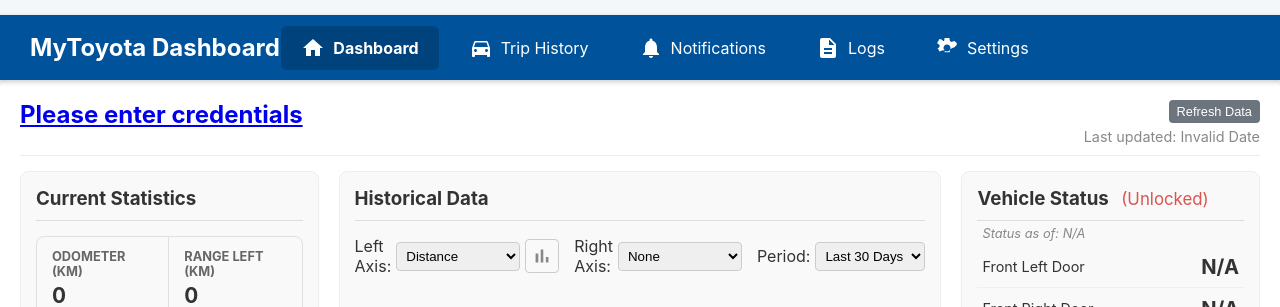
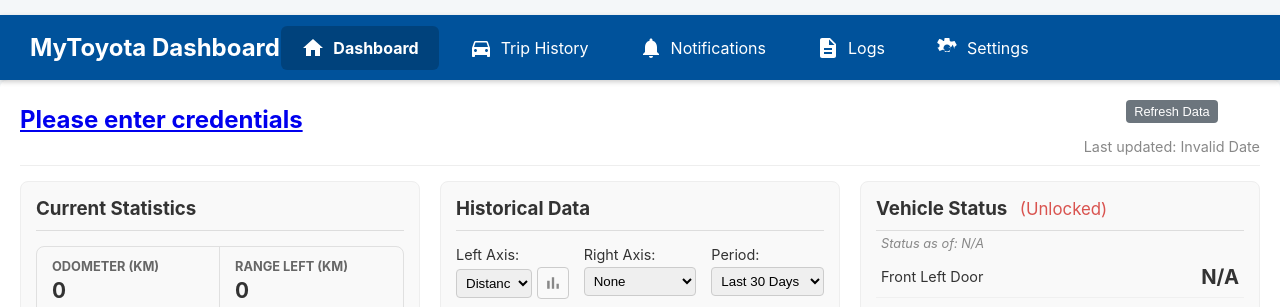
Before and after one commit to stone17/mytoyota-dashboard, a FastAPI app: page / in a window 1280 px wide. Shown: the top 307 px of the page. Run offline with FastAPI, Linux system fonts and the light colour scheme; data that the repository does not hold is empty.

Commit message:
layout fixes for small screens and timezone fix

```diff
--- a/app/static/js/main.js
+++ b/app/static/js/main.js
@@ -484,9 +484,16 @@
         });
     }
 
-    // This function remains unchanged from your base file
     function updateStatusPanel(panel, vehicleStatus) {
         if (!vehicleStatus) return;
+
+        const statusTimestamp = panel.querySelector('.status-timestamp span');
+        if (statusTimestamp && vehicleStatus.last_update_timestamp) {
+            statusTimestamp.textContent = new Date(vehicleStatus.last_update_timestamp).toLocaleString();
+        } else if (statusTimestamp) {
+            statusTimestamp.textContent = 'N/A';
+        }
+
         const lockStatusText = panel.querySelector('.lock-status-text');
         const openStatusText = panel.querySelector('.open-status-text');
         let isCompletelyLocked = true;
--- a/app/templates/index.html
+++ b/app/templates/index.html
@@ -18,6 +18,29 @@
             box-shadow: 0 4px 8px rgba(0,0,0,0.05);
             padding: 20px;
         }
+        /* --- New Header Styles --- */
+        .vehicle-header {
+            display: flex;
+            justify-content: space-between; /* Pushes title left, controls right */
+            align-items: center;          /* Vertically aligns items */
+            flex-wrap: wrap;              /* Allows controls to wrap below on small screens */
+            gap: 10px 20px;               /* Adds space between items when they wrap */
+            margin-bottom: 15px;          /* Space below the header */
+        }
+        .vehicle-controls {
+            display: flex;
+            align-items: center;
+            gap: 15px;                    /* Space between button and last-updated text */
+            flex-shrink: 0;               /* Prevents controls from shrinking oddly */
+        }
+        .last-updated {
+            margin: 0; /* Remove default paragraph margin */
+            font-size: 0.8em;
+            color: #666;
+            white-space: nowrap; /* Prevents "Last updated:" text from wrapping */
+        }
+
+
         .panels-container {
             display: flex;
             flex-direction: row; /* Horizontal on desktop */
@@ -91,28 +114,44 @@
         .charts { height: 350px; }
 
         .chart-controls {
+            display: grid;
+            grid-template-columns: 1fr 1fr 1fr;
+            grid-template-rows: auto auto;
+            gap: 4px 15px;
+            margin-bottom: 15px;
+        }
+        .chart-controls label {
+            grid-row: 1;
+            font-weight: normal;
+            font-size: 0.9em;
+            color: #333;
+        }
+        .chart-controls .input-container {
+             grid-row: 2;
+        }
+        .chart-controls .input-container, .chart-controls select {
+            width: 100%;
+        }
+        .chart-controls .input-with-icon {
             display: flex;
-            gap: 15px;
-            margin-bottom: 15px;
-            justify-content: flex-end;
             align-items: center;
+            gap: 5px;
         }
-        .chart-controls .form-group { margin-bottom: 0; }
-        .chart-controls label { margin-right: 5px; }
-        .chart-controls select, .chart-controls input { padding: 5px; border-radius: 4px; border: 1px solid #ccc; }
-        .chart-controls .distribution-toggle {
-            height: 18px;
-            width: 18px;
-            margin-left: -5px;
+        .chart-controls select {
+            padding: 5px;
+            border-radius: 4px;
+            border: 1px solid #ccc;
         }
+
         .chart-icon-btn {
             background: none;
             border: 1px solid #ccc;
             border-radius: 4px;
             padding: 5px;
             cursor: pointer;
-            height: 34px; /* Match height of other controls */
-            width: 34px;
+            height: 32px;
+            width: 32px;
+            flex-shrink: 0;
             display: flex;
             align-items: center;
             justify-content: center;
@@ -122,16 +161,13 @@
             border-color: #333;
         }
         .chart-icon-btn svg {
-            fill: #888; /* Default 'off' state (gray) */
+            fill: #888;
             transition: fill 0.2s ease-in-out;
         }
         .chart-icon-btn.active svg {
-            fill: #00529b; /* 'On' state (blue) */
+            fill: #00529b;
         }
-        .chart-controls .form-group {
-            display: flex;
-            align-items: center;
-        }
+
 
         .location-map-container {
             height: 250px;
@@ -328,9 +399,13 @@
                         <h3>Historical Data <span class="trip-count"></span></h3>
                     </div>
                     <div class="chart-controls">
-                        <div class="form-group">
-                            <label>Left Axis:</label>
-                            <select class="chart-metric-select" data-axis="left">
+                        <label for="chart-metric-left-axis">Left Axis:</label>
+                        <label for="chart-metric-right-axis">Right Axis:</label>
+                        <label for="chart-period-select">Period:</label>
+
+                        <div class="input-container left-axis">
+                            <div class="input-with-icon">
+                                <select id="chart-metric-left-axis" class="chart-metric-select" data-axis="left">
                                     <option value="distance_km" selected>Distance</option>
                                     <option value="fuel_consumption_l_100km">Consumption</option>
                                     <option value="ev_distance_km">EV Distance</option>
@@ -339,16 +414,17 @@
                                     <option value="average_speed_kmh">Average Speed</option>
                                     <option value="duration_seconds">Trip Duration</option>
                                 </select>
-                            <button class="chart-icon-btn histogram-toggle-btn" title="Toggle Histogram View" style="margin-left: 5px;">
+                                <button class="chart-icon-btn histogram-toggle-btn" title="Toggle Histogram View">
                                     <svg xmlns="http://www.w3.org/2000/svg" height="24px" viewBox="0 0 24 24" width="24px">
                                         <path d="M0 0h24v24H0V0z" fill="none"/>
                                         <path d="M5 9.2h3V19H5zM10.6 5h2.8v14h-2.8zm5.6 8H19v6h-2.8z"/>
                                     </svg>
                                 </button>
                             </div>
-                        <div class="form-group">
-                            <label>Right Axis:</label>
-                            <select class="chart-metric-select" data-axis="right">
+                        </div>
+
+                        <div class="input-container right-axis">
+                            <select id="chart-metric-right-axis" class="chart-metric-select" data-axis="right">
                                 <option value="none" selected>None</option>
                                 <option value="distance_km">Distance</option>
                                 <option value="fuel_consumption_l_100km">Consumption</option>
@@ -359,9 +435,9 @@
                                 <option value="duration_seconds">Trip Duration</option>
                             </select>
                         </div>
-                        <div class="form-group">
-                            <label>Period:</label>
-                            <select class="chart-period-select">
+
+                        <div class="input-container period">
+                             <select id="chart-period-select" class="chart-period-select">
                                 <option value="7">Last 7 Days</option>
                                 <option value="30" selected>Last 30 Days</option>
                                 <option value="90">Last 90 Days</option>
```
Also changed, not shown: other parts of app/templates/index.html (+36 -1 lines), app/fetcher.py (+10 -3 lines). Lines whose indentation alone changed are shown as unchanged.
